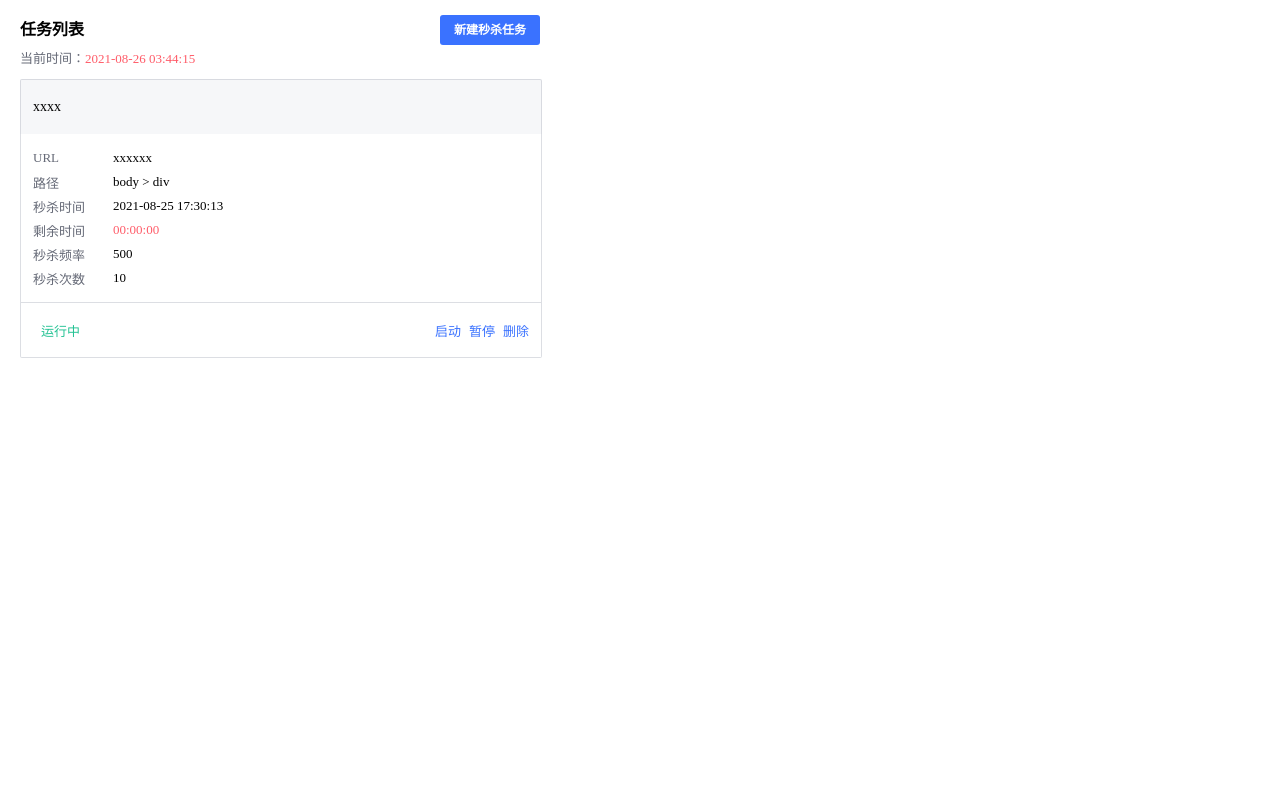
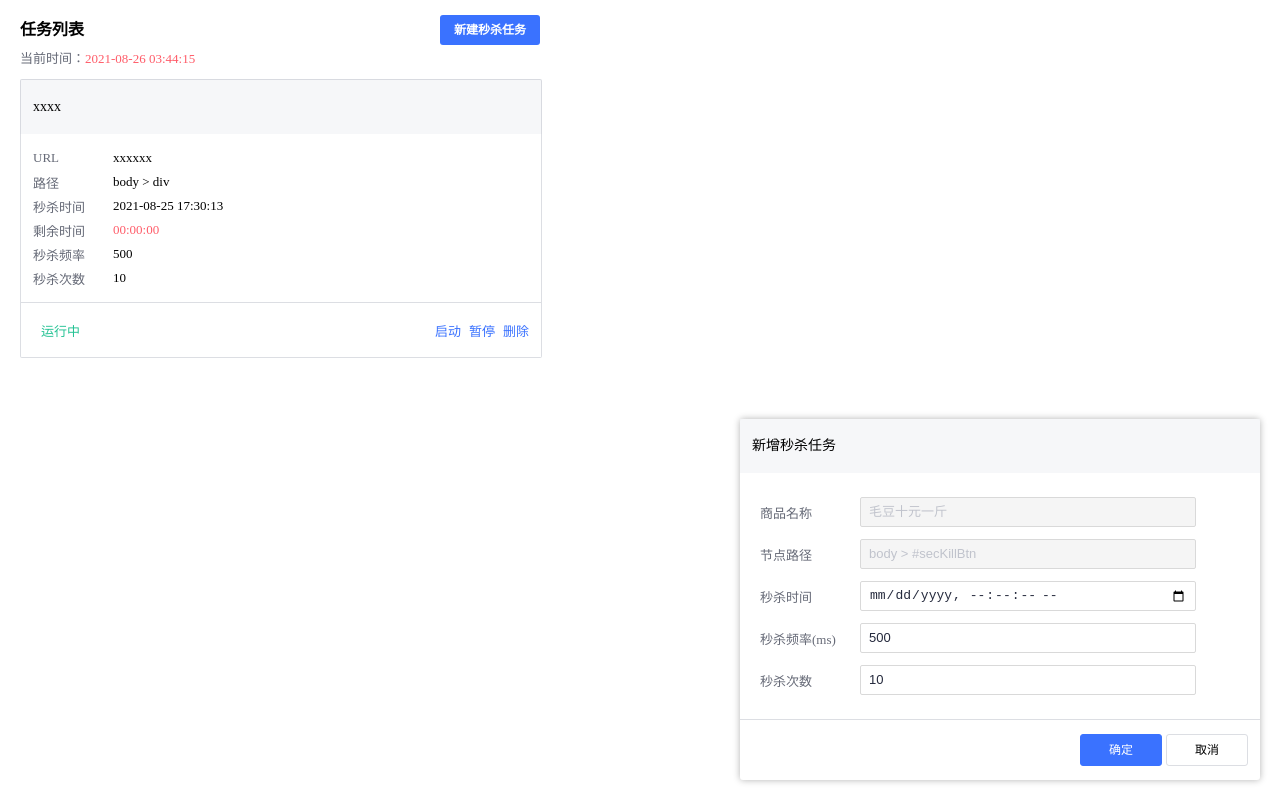
Before and after one commit to Erindcl/second-kill, a browser extension: page src/index.html in a window 1280 px wide. Drawn offline with Linux system fonts and the light colour scheme.

Commit message:
feat: add addTask page

```diff
--- /dev/null
+++ b/src/css/addTask.css
@@ -0,0 +1,104 @@
+#skAddTaskCard {
+  width: 520px;
+  position: fixed;
+  right: 20px;
+  bottom: 20px;
+  box-shadow: 0 0 7px 0 rgb(0 0 0 / 30%) !important;
+  z-index: 20000;
+  border-radius: 3px;
+  box-sizing: border-box;
+}
+#skAddTaskCard > .card-header {
+  height: 30px;
+  line-height: 30px;
+  padding: 12px;
+  font-size: 14px;
+  background-color: rgba(244, 246, 248, 0.8);
+}
+#skAddTaskCard > .card-body {
+  min-height: 100px;
+  padding: 24px 20px 12px;
+}
+#skAddTaskCard > .card-footer {
+  height: 60px;
+  border-top: 1px solid rgba(192, 195, 204, 0.55);
+  display: flex;
+  padding: 0px 12px;
+  align-items: center;
+  justify-content: flex-end;
+}
+#skAddTaskCard > .card-footer > span {
+  font-size: 12px;
+  display: inline-block;
+  width: 80px;
+  height: 30px;
+  line-height: 30px;
+  text-align: center;
+  cursor: pointer;
+  border-radius: 3px;
+  border: 1px solid rgba(192, 195, 204, 0.55);
+  cursor: pointer;
+}
+#skAddTaskCard > .card-footer > span:first-child {
+  background-color: #3A72FF;
+  border-color: #3A72FF;
+  color: #fff;
+  margin-right: 4px;
+}
+#skAddTaskCard > .card-footer > span:first-child:hover {
+  background-color: #497DFF;
+  border-color: #497DFF;
+}
+#skAddTaskCard > .card-footer > span:last-child:hover {
+  color: #3A72FF;
+  border-color: #3A72FF;
+}
+.sk-add-task-form {
+  margin: 0px;
+  list-style: none;
+  padding: 0px;
+}
+.sk-add-task-form input {
+  height: 30px;
+  line-height: 30px;
+  box-sizing: border-box;
+  margin: 0;
+  list-style: none;
+  position: relative;
+  display: inline-block;
+  width: 70%;
+  min-width: 0;
+  padding: 0px 8px;
+  color: #252A3D;
+  font-size: 13px;
+  background-color: #fff;
+  border: 1px solid #d9d9d9;
+  border-radius: 2px;
+  transition: all .3s;
+}
+.sk-add-task-form input:hover,
+.sk-add-task-form input:focus {
+  border: 1px solid #3A72FF;
+  outline: none;
+}
+.sk-add-task-form input:disabled {
+  background-color: #f5f5f5;
+  border-color: #d9d9d9;
+  box-shadow: none;
+  cursor: not-allowed;
+  color: #C0C3CC;
+}
+.sk-add-task-form > li {
+  margin: 0px;
+  padding: 0px;
+  display: flex;
+  align-items: center;
+  height: 30px;
+  margin-bottom: 12px;
+  font-size: 13px;
+}
+.sk-add-task-form > li > span {
+  width: 100px;
+  color: #666A77;
+  text-align: left;
+}
--- a/src/index.html
+++ b/src/index.html
@@ -6,6 +6,7 @@
   <meta name="viewport" content="width=device-width, initial-scale=1.0">
   <title>天猫秒杀助手</title>
   <link href="css/index.css" rel="stylesheet" type="text/css">
+  <link href="css/addTask.css" rel="stylesheet" type="text/css">
 </head>
 <body>
   <div class="sk-popup-header">
@@ -54,6 +55,39 @@
     </div>
     <div class="sk-task-empty">暂无秒杀任务~</div>
   </div>
+  <div id="skAddTaskCard">
+    <div class="card-header">
+      新增秒杀任务
+    </div>
+    <div class="card-body">
+      <ul class="sk-add-task-form">
+        <li>
+          <span>商品名称</span>
+          <input id="skTaskName" disabled value="毛豆十元一斤" placeholder="请输入商品名称" />
+        </li>
+        <li>
+          <span>节点路径</span>
+          <input id="skTaskPath" disabled value="body > #secKillBtn" placeholder="请输入节点路径" />
+        </li>
+        <li>
+          <span>秒杀时间</span>
+          <input id="skTaskKillTime" type="datetime-local" step="1" placeholder="请选择秒杀时间" />
+        </li>
+        <li>
+          <span>秒杀频率(ms)</span>
+          <input id="skTaskFrequency" value="500" placeholder="请输入秒杀频率" />
+        </li>
+        <li>
+          <span>秒杀次数</span>
+          <input id="skTaskCount" value="10" placeholder="请输入秒杀次数" />
+        </li>
+      </ul>
+    </div>
+    <div class="card-footer">
+      <span id="submitAddTsk">确定</span>
+      <span id="cancleAddTsk">取消</span>
+    </div>
+  </div>
   <script type="text/javascript" src="lib/jquery-3.2.1.min.js"></script>
   <script type="text/javascript" src="js/popup.js"></script>
 </body>
--- a/src/js/popup.js
+++ b/src/js/popup.js
@@ -208,13 +208,13 @@ function formatDate(nowTime, type) {
   let date = new Date(nowTime);
   let y = date.getFullYear();
   let m = date.getMonth() + 1;
-  m = m < 10 ? ('0' + m) : m;
   let d = date.getDate();
-  d = d < 10 ? ('0' + d) : d;
   let h = date.getHours();
-  h = h < 10 ? ('0' + h) : h;
   let minute = date.getMinutes();
   let second = date.getSeconds();
+  m = m < 10 ? ('0' + m) : m;
+  d = d < 10 ? ('0' + d) : d;
+  h = h < 10 ? ('0' + h) : h;
   minute = minute < 10 ? ('0' + minute) : minute;
   second = second < 10 ? ('0' + second) : second;
   if (type === 'date') {
```
Also changed, not shown: src/js/addTask.js (added, +58 -0 lines).
